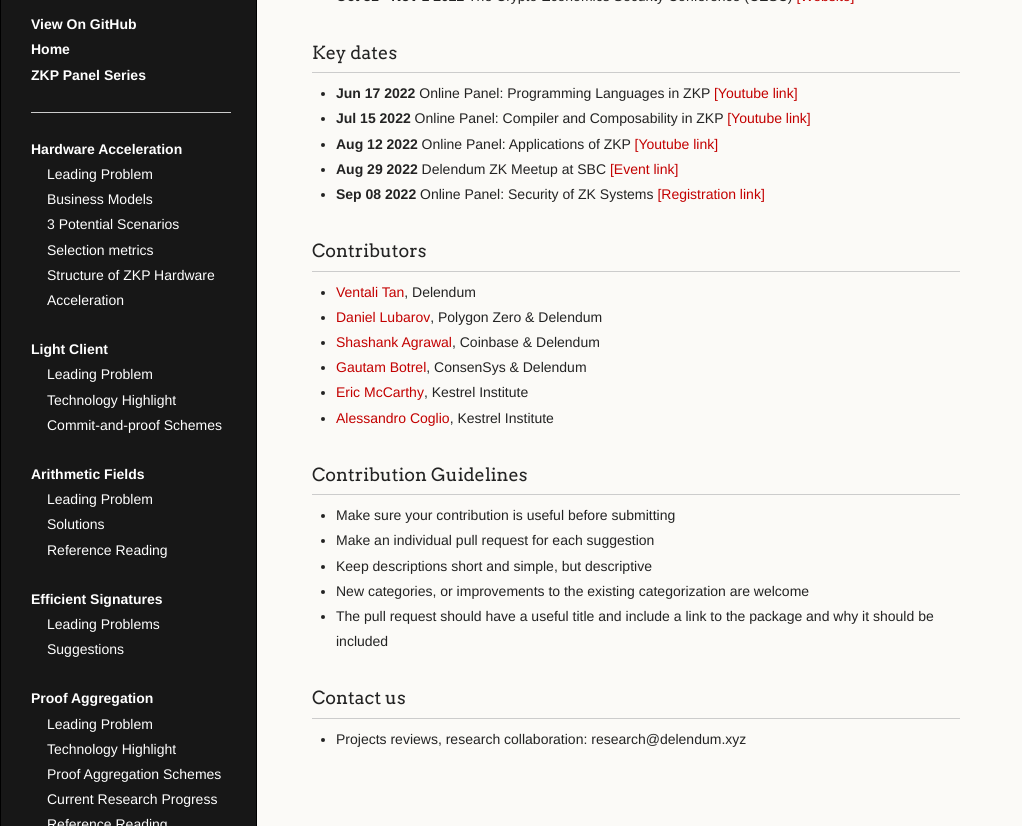
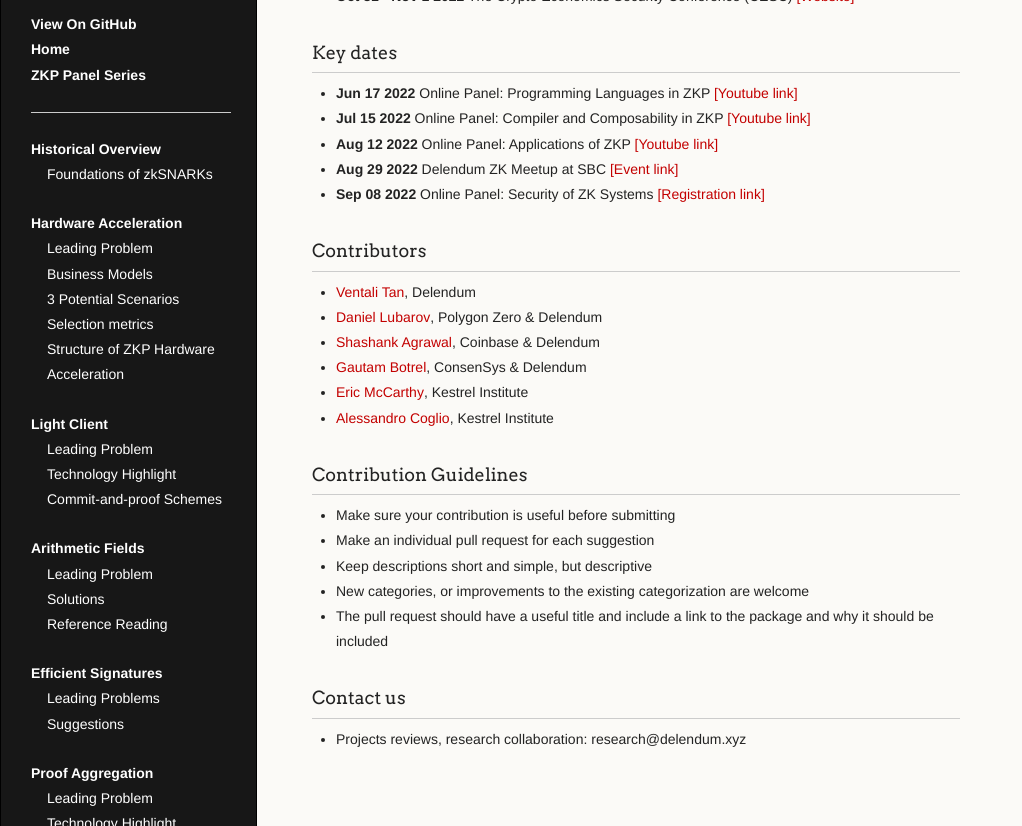
Before and after one commit to delendum-xyz/zk-knowledge, a Jekyll site: the page built from index.md, in a window 1280 px wide and 1044 px high. Shown: the part 218-1044 px from the top of the window, without its empty margins (0-1022 px from the left). Built offline with Jekyll 4.4.1, drawn with Linux system fonts in a browser that asks for light colours.

Commit message:
Update default.html

```diff
--- a/_layouts/default.html
+++ b/_layouts/default.html
@@ -20,6 +20,11 @@
       </ul>
       <hr>
       <ul>
+        <li><a href="/zk-knowledge#historical-overview">Historical Overview</a>
+          <ul>
+            <li><a href="/zk-knowledge#foundations-of-zksnarks">Foundations of zkSNARKs</a></li>
+          </ul>
+        </li>
         <li><a href="/zk-knowledge#hardware-acceleration">Hardware Acceleration</a>
           <ul>
             <li><a href="/zk-knowledge#leading-problem">Leading Problem</a></li>
```
